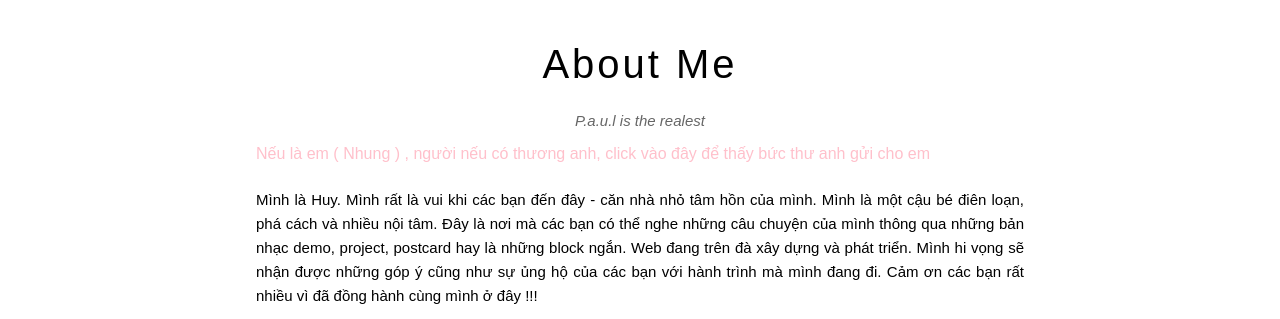
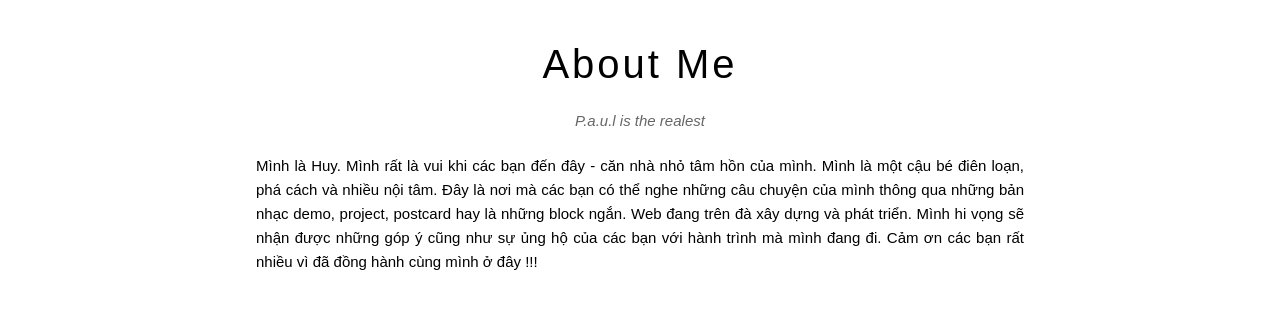
Before and after one commit to paulakacor/paulakacor.github.io, a plain HTML site: page index.html in a window 1280 px wide. Shown: the part 708-1027 px from the top of the page. Drawn offline with Linux system fonts and the light colour scheme.

Commit message:
Update index.html

```diff
--- a/index.html
+++ b/index.html
@@ -59,7 +59,6 @@
             <div id="About-me" class="content-section">
                 <h2 class="section-heading">About Me</h2>
                 <p class="section-sub-heading">P.a.u.l is the realest</p>
-                <a href="https://docs.google.com/document/d/1TDbZ4wUnTHZ3yx3IdB2ciOlGAxcwN99g/edit?usp=sharing&ouid=109283874589665007749&rtpof=true&sd=true" class="letter">Nếu là em ( Nhung ) , người nếu có thương anh, click vào đây để thấy bức thư anh gửi cho em</a>
                 <p class="about-text">Mình là Huy. Mình rất là vui khi các bạn đến đây - căn nhà nhỏ tâm hồn của mình. Mình là một cậu bé điên loạn, phá cách và nhiều nội tâm. Đây là nơi mà các bạn có thể nghe những câu chuyện của mình thông qua những bản nhạc demo, project, postcard hay là những block ngắn. Web đang trên đà xây dựng và phát triển. Mình hi vọng sẽ nhận được những góp ý cũng như sự ủng hộ của các bạn với hành trình mà mình đang đi. Cảm ơn các bạn rất nhiều vì đã đồng hành cùng mình ở đây !!! </p>
 
              <div class=" row members-list">
```
